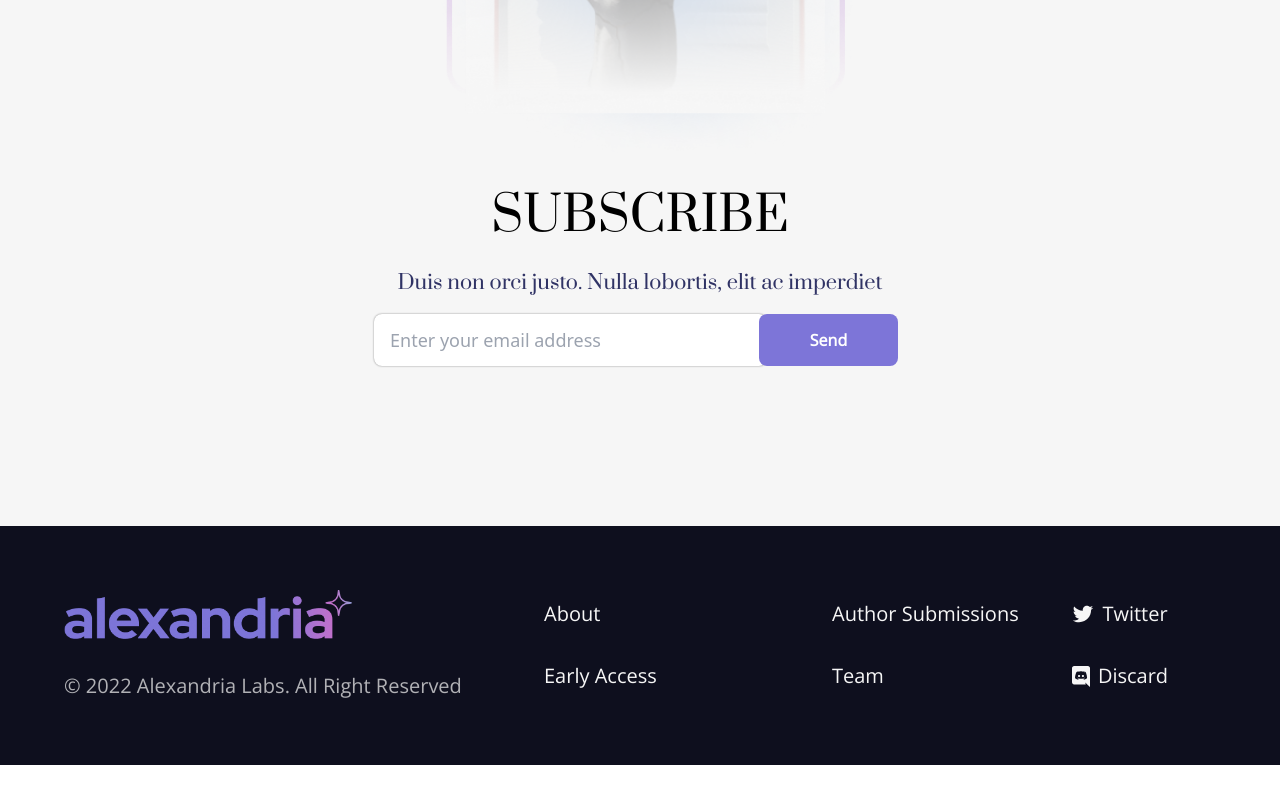
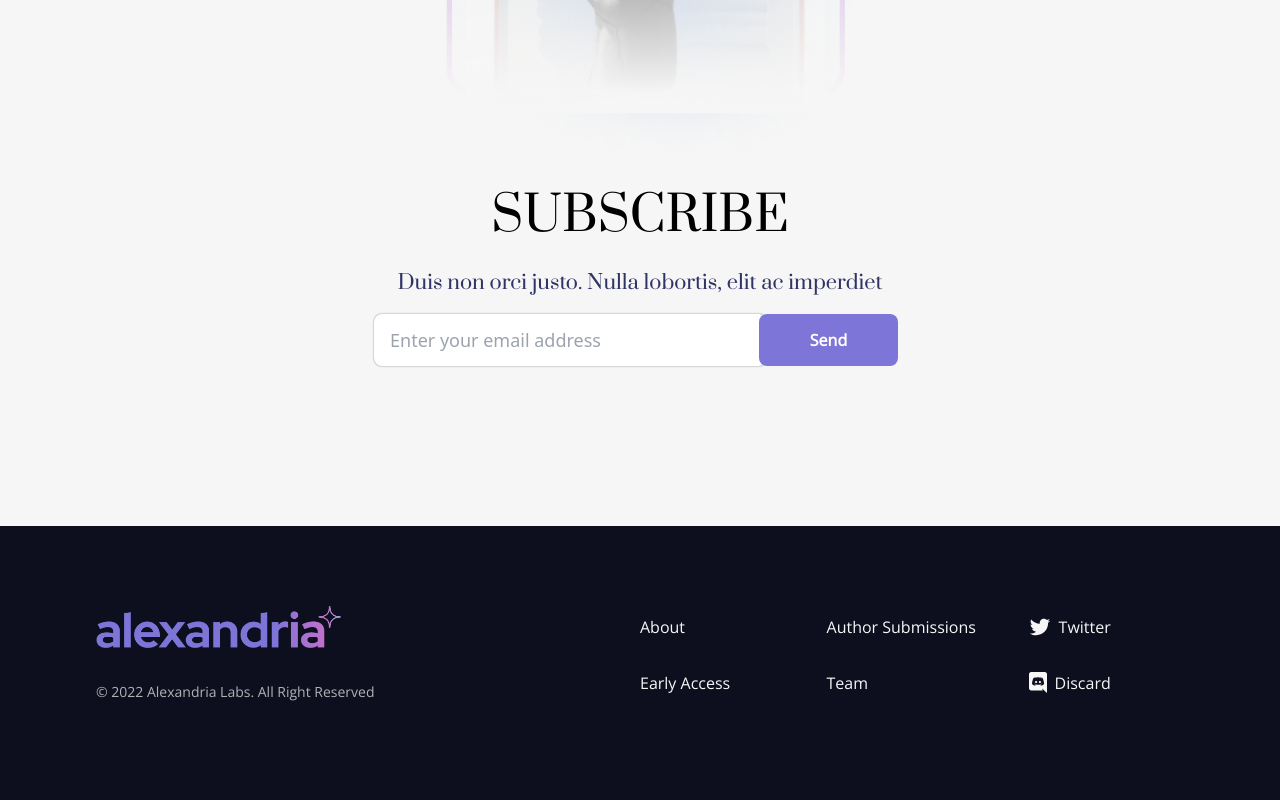
Before and after one commit to ameen-ansari/Alexandria-Web, a React (Create React App) app: page / in a window 1280 px wide. Shown: the part 5040-5840 px from the top of the page. Before the commit the page ends 5805 px from the top, so only its background shows below. Built offline with nearby package versions, Linux system fonts and the light colour scheme.

Commit message:
web updated

```diff
--- a/src/Components/ConfigSlider.jsx
+++ b/src/Components/ConfigSlider.jsx
@@ -69,8 +69,8 @@ export default class PreviousNextMethods extends Component {
             </p>
           </div>
           <div className={style.arrows}>
-            <img onClick={this.previous} src={arrow2} alt="" />
-            <img onClick={this.next} src={arrow1} alt="" />
+            <img className="cursor-pointer" onClick={this.previous} src={arrow2} alt="" />
+            <img className="cursor-pointer" onClick={this.next} src={arrow1} alt="" />
           </div>
         </div>
         <div className={style.parent}>
--- a/src/Styles/Footer.module.css
+++ b/src/Styles/Footer.module.css
@@ -4,9 +4,11 @@
   color: white;
   font-family: "Open Sans";
   display: flex;
-  padding: 4rem;
+  padding: 5rem 6rem 6rem 6rem;
   flex-wrap: wrap;
 }
+
+
 .parent2 {
   background-color: #0e0f1e;
   width: 100%;
@@ -24,7 +26,7 @@
 }
 
 .parent > div:nth-child(1) {
-  flex: 2.5;
+  flex:3.5  ;
   display: flex;
   flex-direction: column;
   justify-content: center;
@@ -33,11 +35,11 @@
 }
 
 .parent > div:nth-child(1) > img {
-  width: 60%;
+  width: 45%;
 }
 
 .parent > div:nth-child(5) {
-  flex: 1.5;
+  flex: 1.2;
   display: flex;
   flex-direction: column;
   justify-content: center;
@@ -46,13 +48,21 @@
 }
 
 .parent > div:nth-child(6) {
-  flex: 1;
+  flex: 1.3;
   display: flex;
   flex-direction: column;
   justify-content: center;
   align-items: flex-start;
   gap: 2rem;
 }
+@media (max-width: 800px) {
+  .parent{
+    padding: 4rem 2rem;
+  }
+  .parent > div:nth-child(6) {
+    flex: 2;
+  }
+  }
 .parent > div:nth-child(3) {
   flex: 1.5;
   display: flex;
@@ -76,7 +86,7 @@
   flex-direction: column;
   gap: 2rem;
   justify-content: center;
-  align-items: center;
+  align-items: flex-start;
 }
 
 .parent > div:nth-child(7) div {
@@ -116,7 +126,7 @@
   .parent {
     flex-direction: column;
     gap: 3rem;
-    padding: 4rem 0rem;
+    padding: 5rem 0rem 3rem 0px;
   }
   .parent > div:nth-child(1) > p {
     display: none;
@@ -155,9 +165,11 @@
     justify-content: flex-start;
     width: 90%;
     margin: auto;
+    gap: 0px;
   }
   .parent > div:nth-child(3) > * {
     flex: 1;
+    line-height: 21px;
   }
 
   .parent div:nth-child(4) {
@@ -168,6 +180,7 @@
     margin: auto;
     position: relative;
     bottom: 1rem;
+    gap: 0px;
   }
   .parent > div:nth-child(4) > * {
     flex: 1;
@@ -185,7 +198,8 @@
 
 .parent p {
   cursor: pointer;
-  font-size: 20px;
+  font-size: 16px;
+  line-height: 24px;
   color: #f6f6f6;
   font-weight: 400;
   font-family: "Open Sans";
@@ -204,6 +218,7 @@
 
 .copyr {
   opacity: 0.7 !important;
+  font-size: 14px !important;
 }
 
 @media (max-width: 500px) {
@@ -214,5 +229,6 @@
 
   .copyr {
     font-size: 14px !important;
+    line-height: 24px;
   }
 }
```
